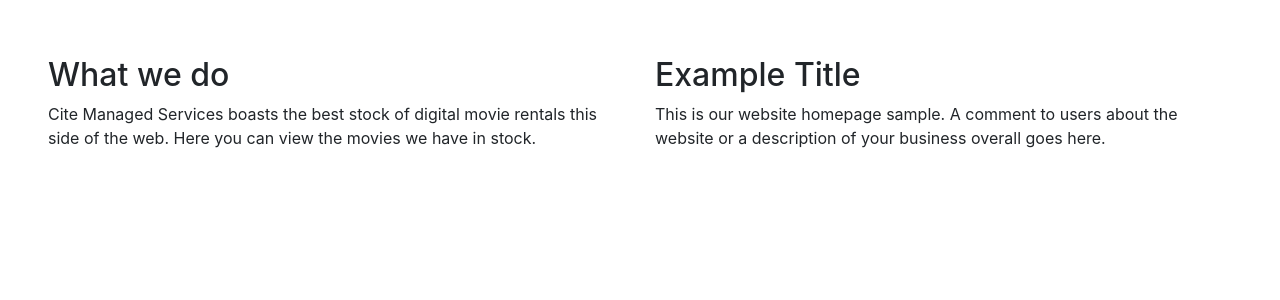
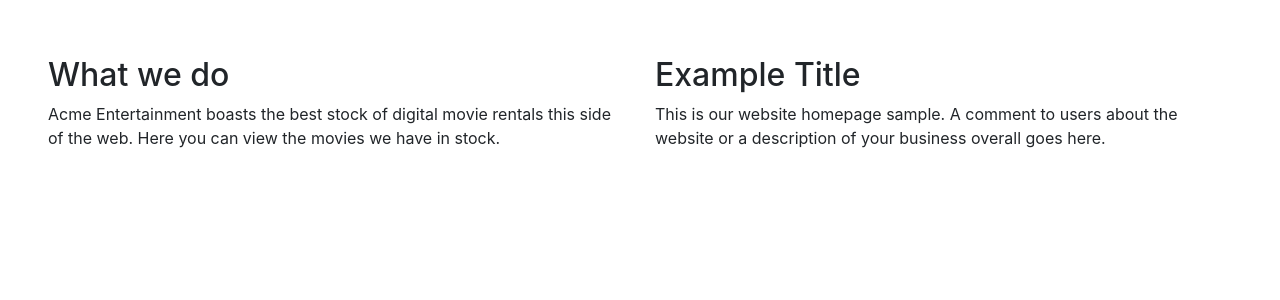
Before and after one commit to NickoBrown/Movie-Project, a PHP site: page / in a window 1280 px wide. Shown: the part 291-591 px from the top of the page. Run offline with PHP 8.4, Linux system fonts and the light colour scheme.

Commit message:
Update index.php

```diff
--- a/source/index.php
+++ b/source/index.php
@@ -10,7 +10,7 @@
     <meta name="viewport" content="width=device-width, initial-scale=1, shrink-to-fit=no">
     <link rel="stylesheet" href="https://maxcdn.bootstrapcdn.com/bootstrap/4.0.0/css/bootstrap.min.css" integrity="sha384-Gn5384xqQ1aoWXA+058RXPxPg6fy4IWvTNh0E263XmFcJlSAwiGgFAW/dAiS6JXm" crossorigin="anonymous">
     <script src="https://maxcdn.bootstrapcdn.com/bootstrap/4.0.0/js/bootstrap.min.js" integrity="sha384-JZR6Spejh4U02d8jOt6vLEHfe/JQGiRRSQQxSfFWpi1MquVdAyjUar5+76PVCmYl" crossorigin="anonymous"></script>
-    <title>Cite Movies</title>
+    <title>Acme Movies</title>
 </head>
 
 
@@ -57,7 +57,7 @@
             <div class="col-lg-6">
                 <h2>What we do</h2>
 
-                Cite Managed Services boasts the best stock of digital movie rentals this side of the web. Here you can view the movies we have in stock.
+                Acme Entertainment boasts the best stock of digital movie rentals this side of the web. Here you can view the movies we have in stock.
             </div>
             <div class="col-lg-6">
                 <h2>Example Title</h2>
```
